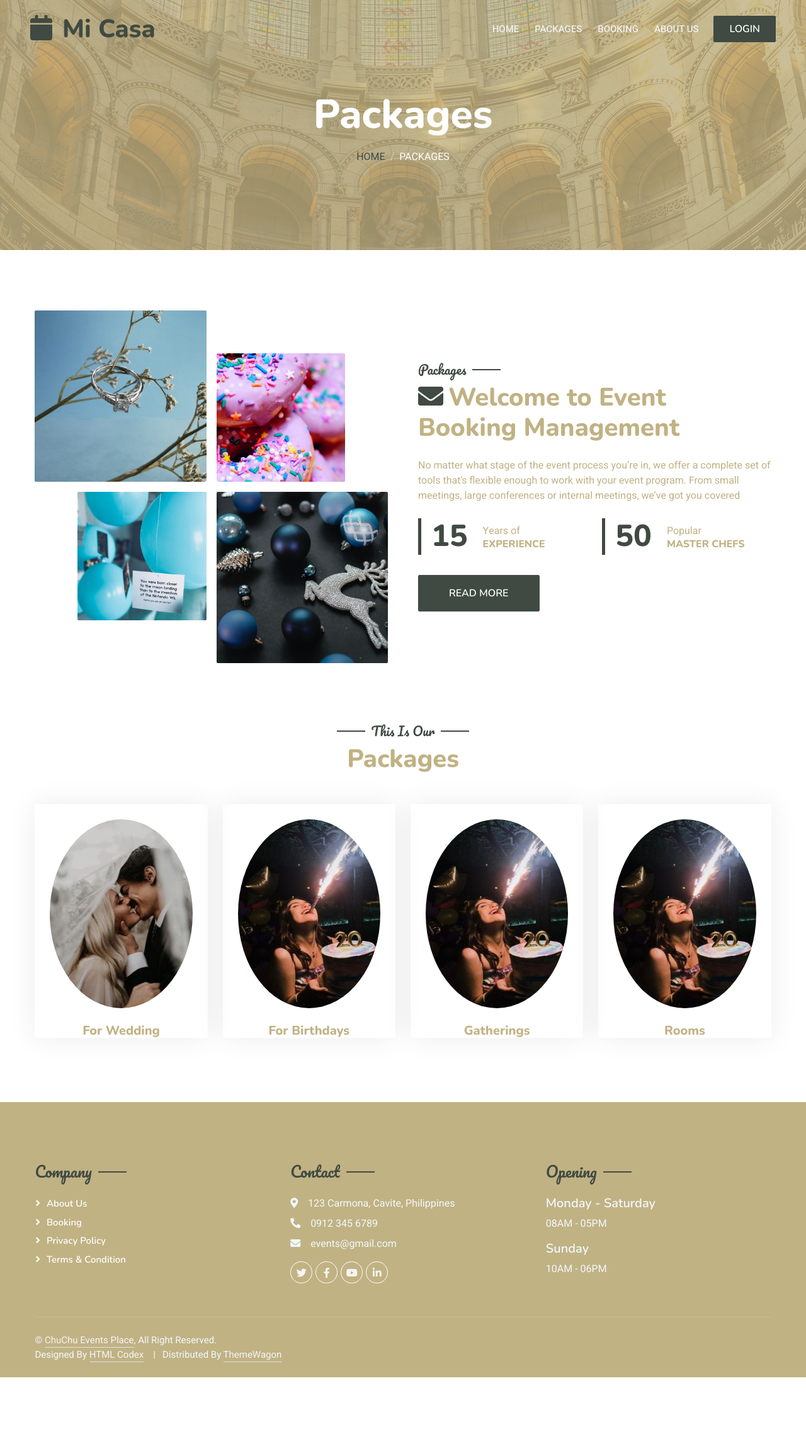
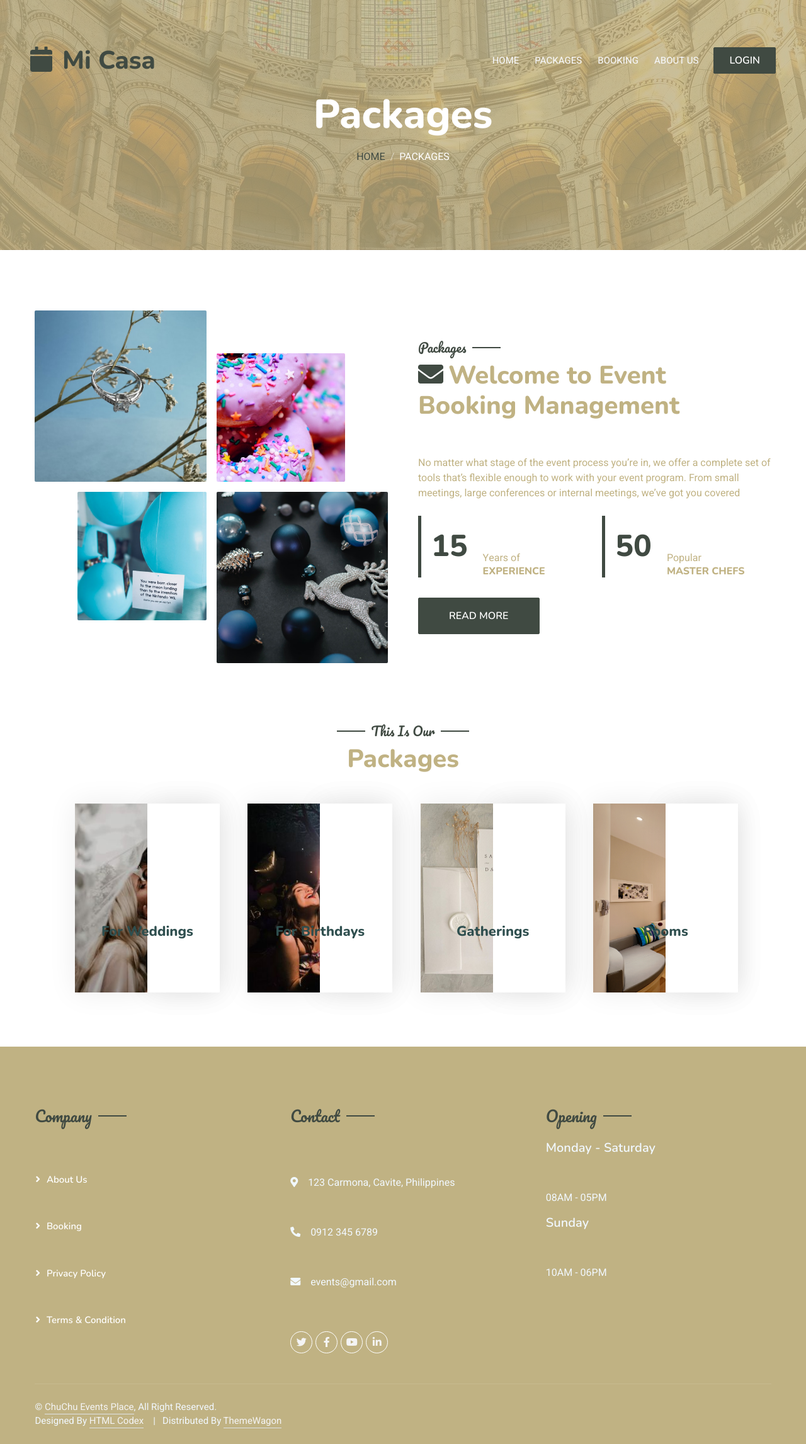
Before and after one commit to Macasaetmicha/EBS, a PHP site: page /Packages.php in a window 1280 px wide. Shown: the whole page at 63% size. Before the commit the page ends 2187 px from the top, so only its background shows below. Run offline with PHP 8.4, Linux system fonts and the light colour scheme; some libraries are stand-ins or nearby versions.

Commit message:
Initial Flipping Cards for Main Packages
Revisions will be added later on as well as its respective details.

Co-Authored-By: bisayaslayer <80507799+kelvintaco@users.noreply.github.com>

```diff
--- a/Packages.php
+++ b/Packages.php
@@ -31,10 +31,13 @@
 
     <!-- Template Stylesheet -->
     <link href="css/style.css" rel="stylesheet">
+    <script src="https://ajax.googleapis.com/ajax/libs/jquery/3.3.1/jquery.min.js"></script>
+
 </head>
 
 <body>
     <div class="container-xxl bg-white p-0">
+
         <!-- Navbar & Hero Start -->
         <div class="container-xxl position-relative p-0">
             <nav class="navbar navbar-expand-lg navbar-dark bg-dark px-4 px-lg-5 py-3 py-lg-0">
@@ -62,7 +65,6 @@
                             echo '<a href="signin.php" class="btn btn-primary py-2 px-4">Login</a>';
                         }
                     ?>
-
                 </div>
             </nav>
 
@@ -80,7 +82,7 @@
         </div>
         <!-- Navbar & Hero End -->
 
-                <!-- Packages Start -->
+        <!-- Event Start -->
         <div class="container-xxl py-5">
             <div class="container">
                 <div class="row g-5 align-items-center">
@@ -130,58 +132,118 @@
                 </div>
             </div>
         </div>
-                <!-- Packages End -->
+        <!-- Event End -->
 
-
-                <!-- Team Start -->
+        <!-- Packages Start -->
         <div class="container-xxl pt-5 pb-3">
             <div class="container">
                 <div class="text-center wow fadeInDown" data-wow-delay="0.1s">
                     <h5 class="section-title ff-secondary text-center text-primary fw-normal">This Is Our</h5>
                     <h1 class="mb-5">Packages</h1>
                 </div>
-                        <div class="row g-4">
-                            <div class="col-lg-3 col-md-6 wow fadeInUp" data-wow-delay="0.1s">
-                                <div class="team-item text-center rounded overflow-hidden">
-                                    <div class="rounded-circle overflow-hidden m-4">
-                                        <img class="criteria" src="img/wedding.jpg" alt="">
+                <section id="section-feature" class="container wow fadeInUp" data-wow-delay="0.1s">
+
+                    <!-- new row-->
+                    <div class="row g-4" >
+
+                        <!-- Wedding -->
+                        <li class="col-md-3 col-sm-6 col-xs-12">
+                            <div class="sf-wrap">
+                                <div class="sf-mdl-left">
+                                    <div class="wed-bg">
+                                        <img src="img/wedding.jpg" alt="">
                                     </div>
-                                    <h5 class="mb-0">For Wedding</h5>
-                                    <small>Designation</small>
+                                    <h3>For Weddings</h3>
+                                </div>
+                                <div class="sf-mdl-right">
+                                    <div class="sf-icon">
+                                        <i class="fa fa-fw fa-regular fa-rings-weddings fa-4x"></i>
+                                    </div>
+                                    <h3>For Weddings</h3>
+                                </div>
+                                <div class="sf-mdl-left-full">
+                                    <h3>put deets here</h3>
+                                    <p>Curabitur blandit tempus ardua ridiculus sed magna. Integer legentibus erat a ante historiarum dapibus.</p>
+                                </div>
+                                <div class="sf-mdl-right-full">
+                                    <h3><a>put deets here</a></h3>
+                                    <p>Curabitur blandit tempus ardua ridiculus sed magna. Integer legentibus erat a ante historiarum dapibus.</p>
                                 </div>
                             </div>
-                            <div class="col-lg-3 col-md-6 wow fadeInUp" data-wow-delay="0.3s">
-                                <div class="team-item text-center rounded overflow-hidden">
-                                    <div class="rounded-circle overflow-hidden m-4">
-                                        <img class="criteria" src="img/BIRTHDAYS.jpg" alt="image" class="flip">
+                        </li>
+
+                        <!-- Birthday -->
+                        <li class="col-md-3 col-sm-6 col-xs-12">
+                            <div class="sf-wrap">
+                                <div class="sf-mdl-left">
+                                    <div class="bday-bg">
+                                        <img src="img/BIRTHDAYS.jpg" alt="">
                                     </div>
-                                    <h5 class="mb-0">For Birthdays</h5>
-                                    <small>Designation</small>
+                                    <h3>For Birthdays</h3>
+                                </div>
+                                <div class="sf-mdl-right">
+                                    <h3>For Birthdays</h3>
+                                </div>
+                                <div class="sf-mdl-left-full">
+                                    <h3>put deets</h3>
+                                    <p>Hi omnes lingua, institutis, legibus inter se differunt. Donec sed odio operae, eu vulputate felis rhoncus.</p>
+                                </div>
+                                <div class="sf-mdl-right-full">
+                                    <h3>put deets</h3>
+                                    <p>Hi omnes lingua, institutis, legibus inter se differunt. Donec sed odio operae, eu vulputate felis rhoncus.</p>
                                 </div>
                             </div>
-                            <div class="col-lg-3 col-md-6 wow fadeInUp" data-wow-delay="0.3s">
-                                <div class="team-item text-center rounded overflow-hidden">
-                                    <div class="rounded-circle overflow-hidden m-4">
-                                        <img class="criteria" src="img/BIRTHDAYS.jpg" alt="">
+                        </li>
+                        <!-- Gatherings -->
+                        <li class="col-md-3 col-sm-6 col-xs-12">
+                            <div class="sf-wrap">
+                                <div class="sf-mdl-left">
+                                    <div class="g-bg">
+                                        <img src="img/gatherings.jpg" alt="">
                                     </div>
-                                    <h5 class="mb-0">Gatherings</h5>
-                                    <small>Designation</small>
+                                    <h3>Gatherings</h3>
+                                </div>
+                                <div class="sf-mdl-right">
+                                    <h3>Gatherings</h3>
+                                </div>
+                                <div class="sf-mdl-left-full">
+                                    <h3>deets</h3>
+                                    <p>Nec dubitamus multa iter quae et nos invenerat. Ullamco laboris nisi ut aliquid ex ea commodi consequat.</p>
+                                </div>
+                                <div class="sf-mdl-right-full">
+                                    <h3>deets</h3>
+                                    <p>Nec dubitamus multa iter quae et nos invenerat. Nigga laboris nisi ut aliquid ex ea commodi consequat.</p>
                                 </div>
                             </div>
-                            <div class="col-lg-3 col-md-6 wow fadeInUp" data-wow-delay="0.7s">
-                                <div class="team-item text-center rounded overflow-hidden">
-                                    <div class="rounded-circle overflow-hidden m-4">
-                                        <img class="criteria" src="img/BIRTHDAYS.jpg">
+                        </li>
+
+                        <!-- Function Rooms -->
+                        <li class="col-md-3 col-sm-6 col-xs-12">
+                            <div class="sf-wrap">
+                                <div class="sf-mdl-left">
+                                    <div class="rooms-bg">
+                                        <img src="img/rooms.jpg" alt="">
                                     </div>
-                                    <h5 class="mb-3">Rooms</h5>
-                                    <small>Designation</small>
+                                    <h3>Rooms</h3>
+                                </div>
+                                <div class="sf-mdl-right">
+                                    <h3>Rooms</h3>
+                                </div>
+                                <div class="sf-mdl-left-full">
+                                    <h3>deets</h3>
+                                    <p>Morbi fringilla convallis sapien, id pulvinar odio volutpat. Contra legem facit qui id facit quod lex prohibet.</p>
+                                </div>
+                                <div class="sf-mdl-right-full">
+                                    <h3>deets</h3>
+                                    <p>Morbin time fringilla convallis sapien, id pulvinar odio volutpat. Contra legem facit qui id facit quod lex prohibet.</p>
                                 </div>
                             </div>
+                        </li>
                     </div>
+                </section>
             </div>
         </div>
         <!-- Team End -->
-
 
         <!-- Footer Start -->
             <div class="container-fluid bg-dark text-light footer pt-5 mt-5 wow fadeIn" data-wow-delay="0.1s">
@@ -208,8 +270,7 @@
                         </div>
                         <div class="col-lg-4 col-md-6">
                             <h4 class="section-title ff-secondary text-start text-primary fw-normal mb-4">Opening</h4>
-                                        <h5 class="text-light fw-normal">Monday - Saturday</h5>
-                                        <p>08AM - 05PM</p>
+                            <h5 class="text-light fw-normal">Monday - Saturday</h5>                                        <p>08AM - 05PM</p>
                             <h5 class="text-light fw-normal">Sunday</h5>
                             <p>10AM - 06PM</p>
                         </div>
@@ -231,7 +292,6 @@
                 </div>
             </div>
         <!-- Footer End -->
-
     </div>
 
     <!-- JavaScript Libraries -->
@@ -250,4 +310,3 @@
     <script src="js/main.js"></script>
 
 </body>
-</html>
--- a/css/style.css
+++ b/css/style.css
@@ -24,39 +24,58 @@
     bottom: 45px;
     z-index: 99;
 }
+
 /***CHANGE MADE HERE***/
 .criteria{
     width:250px;
     height: 300px;
 }
-
 /***CHANGE MADE HERE***/
 /***Hidden Text Field***/
-
 .booking-step{
     display: none;
     animation: moving .5s ease;
+}
+@keyframes moving{
+    from{transform: translateX(50px);opacity: 0;}
+    to{transform: translateX(0px);opacity: 1;}
+}
+.booking-step.active{
+    display: block;
+    width: 100%;
+}
+.booking-step h2{
+    margin-bottom: 10px;
+}
+.booking_btn{
+    margin-top: 15px;
+    border: #404a42;
+}
+.payment-info {
+    width: 100%;
+    padding: 20px;
+    border-radius: 10px;
+    color: #404a42;
+    background-color: #fff;
+    vertical-align: middle;
+    font-family: 'Nunito' sans-serif;
 }
 
 @keyframes moving{
     from{transform: translateX(50px);opacity: 0;}
     to{transform: translateX(0px);opacity: 1;}
 }
-
 .booking-step.active{
     display: block;
     width: 100%;
 }
-
 .booking-step h2{
     margin-bottom: 10px;
 }
-
 .booking_btn{
     margin-top: 15px;
     border: #404a42;
 }
-
 .payment-info {
     width: 100%;
     padding: 20px;
@@ -396,29 +415,197 @@
 }
 
 
-/*** Team ***/
-.team-item {
-    box-shadow: 0 0 45px rgba(0, 0, 0, .08);
-    height: calc(100% - 38px);
-    transition: .5s;
+/*** Packages ***/
+
+.wed-bg img{
+    height: 300px;
+    width: auto;
+    background-color: rgba(0, 0, 0, 0.5);
 }
 
-.team-item img {
-    transition: .5s;
+.bday-bg img{
+    height: 300px;
+    width: auto;
+    background-color: rgba(0, 0, 0, 0.5);
 }
 
-.team-item:hover img {
-    transform: scale(1.1);
+.g-bg img{
+    height: 300px;
+    width: auto;
+    background-color: rgba(0, 0, 0, 0.5);
 }
 
-.team-item:hover {
+.rooms-bg img{
+    height: 300px;
+    width: auto;
+    background-color: rgba(0, 0, 0, 0.5);
+}
+
+#section-feature ul {
+    margin: auto;
+    padding: 0;
+    list-style: none;
+    position: relative;
+}
+#section-feature li {
+    box-sizing: border-box;
+    position: relative;
+    height: 300px;
+    width: 230px;
+    float: center;
+    margin: 2%;
+    user-select: none;
+    list-style-type: none;
+}
+#section-feature .sf-wrap {
+    background-repeat: no-repeat;
+    position: absolute;
+    max-width: 230px;
+    width: 100%;
     height: 100%;
 }
 
-.team-item .btn {
-    border-radius: 38px 38px 0 0;
+.sf-mdl-left,
+.sf-mdl-right,
+.sf-mdl-left-full,
+.sf-mdl-right-full {
+    position: absolute;
+    left: 0;
+    top: 0;
+    width: 50%;
+    height: 100%;
+    transition: all .5s;
+    overflow: hidden;
+    box-shadow: 0 0 45px rgba(0, 0, 0, .08);
 }
 
+.sf-icon {
+    position: absolute;
+    top: 90px;
+    text-align: center;
+    width: 100%;
+    left: 0;
+    width: 200%;
+    color: #fb527a;
+}
+
+
+.sf-mdl-left-full .sf-icon,
+.sf-mdl-right-full .sf-icon {
+    color: #ffffff;
+}
+
+.sf-mdl-right,
+.sf-mdl-right-full {
+    left: auto;
+    right: 0;
+}
+
+.sf-mdl-left-full,
+.sf-mdl-right-full {
+    background-color:  #c0b283;
+    z-index: 9;
+    color: #fff;
+}
+
+.sf-wrap a {
+    color: #fff;
+    text-decoration: none;
+    margin-top: 110px;
+}
+
+.sf-mdl-left,
+.sf-mdl-right {
+    background-color: #fff;
+    z-index: 10;
+}
+
+.sf-wrap > .sf-mdl-right-full,
+.sf-wrap > .sf-mdl-right {
+    background-position: right -30px;
+}
+
+.sf-wrap > .sf-mdl-right,
+.sf-wrap > .sf-mdl-left-full {
+
+    backface-visibility: hidden;
+    transform-style: preserve-3d;
+    transform-origin: 0 0;
+    transform: rotateY(0deg);
+}
+
+.sf-wrap.hover > .sf-mdl-right {
+    transform: rotateY(-45deg);
+    background-color: #ececec;
+}
+
+.sf-wrap > .sf-mdl-left-full {
+    transform-origin: 100% 0;
+    transform: rotateY(180deg);
+}
+
+.sf-wrap.active > .sf-mdl-right,
+.sf-wrap.hover.active > .sf-mdl-right {
+    transform: rotateY(-180deg);
+}
+
+.sf-wrap.active > .sf-mdl-left-full {
+    transform: rotateY(0deg);
+}
+
+.active .sf-mdl-left-full,
+.active .sf-mdl-right-full {
+    z-index: 11;
+}
+
+.sf-wrap div h3 {
+    white-space: nowrap;
+    overflow: hidden;
+    text-overflow: ellipsis;
+    font-size: 22px;
+    color: darkslategray;
+
+}
+
+.sf-wrap div h3,
+.sf-wrap div p {
+    width: 200%;
+    position: absolute;
+    text-align: center;
+    left: 0;
+    top: 190px;
+}
+
+.sf-wrap div p {
+    padding: 0 10%;
+    line-height: 18px;
+    font-size: 14px;
+    top: 180px;
+}
+
+.sf-wrap div.sf-mdl-right h3,
+.sf-wrap div.sf-mdl-right-full h3,
+.sf-wrap div.sf-mdl-right p,
+.sf-wrap div.sf-mdl-right-full p,
+.sf-mdl-right .sf-icon,
+.sf-mdl-right-full .sf-icon
+{
+    left: auto;
+    right: 0;
+}
+
+.sf-wrap div.sf-mdl-left-full h3,
+.sf-wrap div.sf-mdl-right-full h3 {
+    top: 175px;
+}
+
+    p{
+        margin-top: 55px;
+    }
+
+    a{
+        margin-top: 50px;
+    }
 
 /*** Testimonial ***/
 .testimonial-carousel .owl-item .testimonial-item,
--- a/js/main.js
+++ b/js/main.js
@@ -197,4 +197,19 @@
 
     window.addEventListener("resize", initSlider);
     window.addEventListener("load", initSlider);
+
+    //Details of packages flip
+    $(function () {
+        $('#section-feature .sf-wrap')
+            .hover(function() {
+                $(this).addClass('hover');
+            }, function() {
+                $(this).removeClass('hover');
+            })
+            .click(function(event) {
+                //if (event.target.nodeName != 'A') {
+                    $(this).toggleClass('active');
+                //}
+            });
+    });
 })(jQuery);
```
Lines whose indentation alone changed are shown as unchanged.
